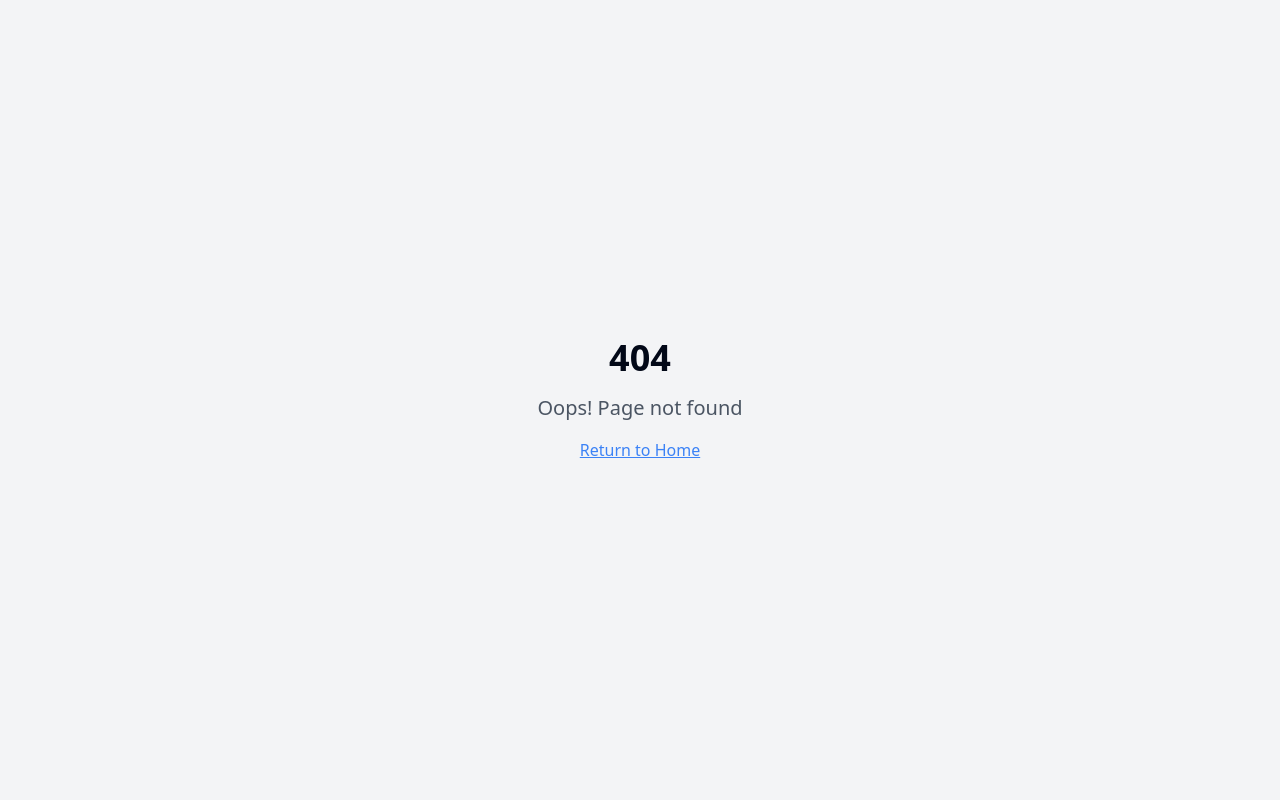
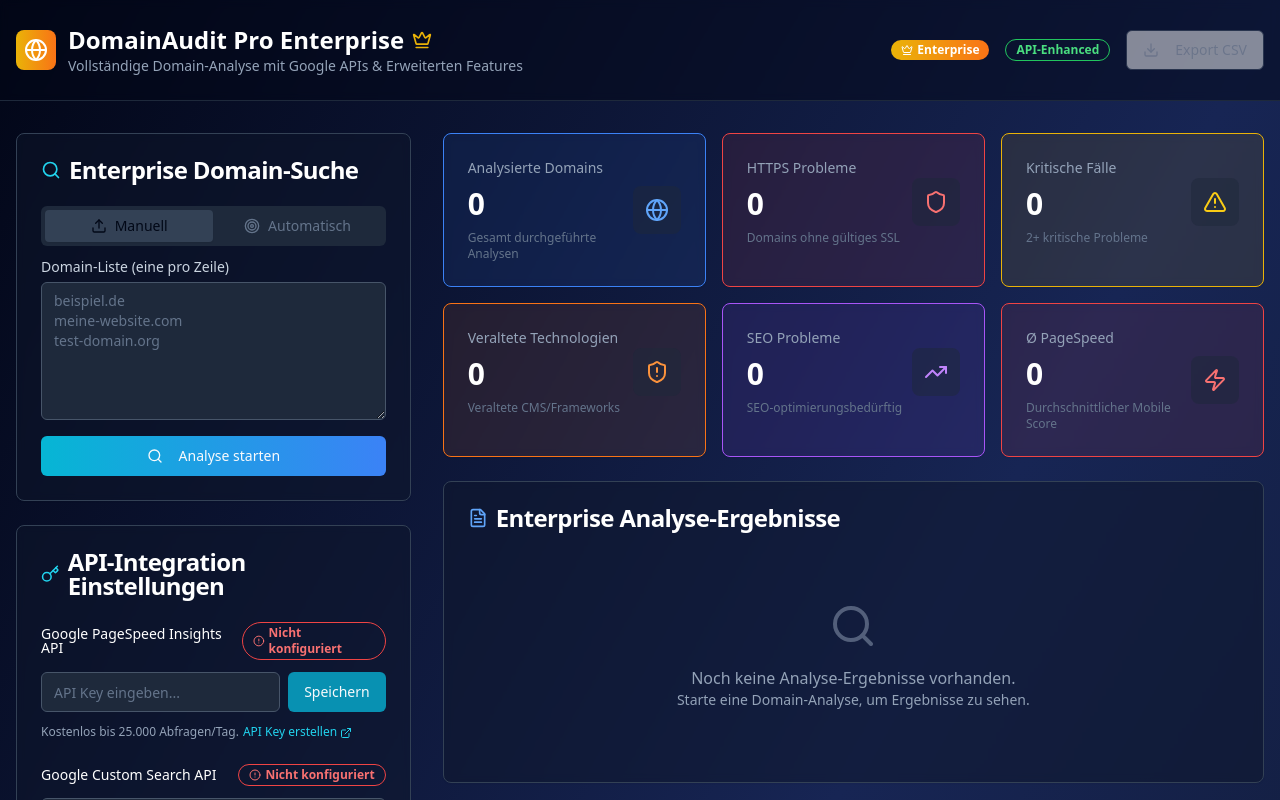
Before and after one commit to LepcsikMike/domain-vital-scanner, a React (Vite) app: page /enterprise in a window 1280 px wide. Before the commit this address had no page. Shown: the top 800 px of the page. Built offline with nearby package versions, Linux system fonts and the light colour scheme.

Commit message:
Implement Enterprise app route

```diff
--- a/src/App.tsx
+++ b/src/App.tsx
@@ -7,6 +7,7 @@ import { BrowserRouter, Routes, Route } from "react-router-dom";
 import { PlanProvider } from "./contexts/PlanContext";
 import LandingPage from "./pages/LandingPage";
 import Index from "./pages/Index";
+import EnterpriseApp from "./pages/EnterpriseApp";
 import NotFound from "./pages/NotFound";
 
 const queryClient = new QueryClient();
@@ -21,6 +22,8 @@ const App = () => (
           <Routes>
             <Route path="/" element={<LandingPage />} />
             <Route path="/app" element={<Index />} />
+            <Route path="/enterprise" element={<EnterpriseApp />} />
+            <Route path="/enterprise-app" element={<EnterpriseApp />} />
             {/* ADD ALL CUSTOM ROUTES ABOVE THE CATCH-ALL "*" ROUTE */}
             <Route path="*" element={<NotFound />} />
           </Routes>
--- a/src/contexts/PlanContext.tsx
+++ b/src/contexts/PlanContext.tsx
@@ -11,6 +11,7 @@ interface PlanContextType {
   canScan: boolean;
   incrementDailyScans: () => void;
   upgradeToPro: () => void;
+  activateEnterprisePlan: () => void;
 }
 
 const PlanContext = createContext<PlanContextType | undefined>(undefined);
@@ -57,6 +58,12 @@ export const PlanProvider = ({ children }: PlanProviderProps) => {
     window.open('https://buy.stripe.com/7sYeVegbJekDdQbdjy8AE04', '_blank');
   };
 
+  const activateEnterprisePlan = () => {
+    setPlan('enterprise');
+    localStorage.setItem('userPlan', 'enterprise');
+    console.log('Enterprise plan activated');
+  };
+
   const canScan = plan === 'enterprise' || dailyScansUsed < dailyScansLimit;
 
   return (
@@ -69,6 +76,7 @@ export const PlanProvider = ({ children }: PlanProviderProps) => {
         canScan,
         incrementDailyScans,
         upgradeToPro,
+        activateEnterprisePlan,
       }}
     >
       {children}
--- /dev/null
+++ b/src/pages/EnterpriseApp.tsx
@@ -0,0 +1,180 @@
+
+import React, { useEffect } from 'react';
+import { Card, CardContent, CardHeader, CardTitle } from "@/components/ui/card";
+import { Button } from "@/components/ui/button";
+import { Badge } from "@/components/ui/badge";
+import { Progress } from "@/components/ui/progress";
+import { Search, Globe, Shield, Zap, FileText, Download, Pause, Crown } from 'lucide-react';
+import { DomainSearchForm } from '@/components/DomainSearchForm';
+import { AnalysisResults } from '@/components/AnalysisResults';
+import { DashboardStats } from '@/components/DashboardStats';
+import { AnalysisSettings } from '@/components/AnalysisSettings';
+import { CostTracker } from '@/components/CostTracker';
+import { useDomainAnalysis } from '@/hooks/useDomainAnalysis';
+import { ApiKeySettings } from '@/components/ApiKeySettings';
+import { usePlan } from '@/contexts/PlanContext';
+import { useSearchParams } from 'react-router-dom';
+
+const EnterpriseApp = () => {
+  const [searchParams] = useSearchParams();
+  const { activateEnterprisePlan } = usePlan();
+
+  const {
+    domains,
+    isAnalyzing,
+    progress,
+    results,
+    analysisCount,
+    successRate,
+    startAnalysis,
+    pauseAnalysis,
+    exportResults,
+    settings,
+    updateSettings
+  } = useDomainAnalysis();
+
+  useEffect(() => {
+    // Check for access key in URL parameters
+    const accessKey = searchParams.get('key') || searchParams.get('access');
+    if (accessKey) {
+      // Validate access key (simple validation for now)
+      const validKeys = ['ENT_2024_ACCESS_PRO', 'PREMIUM_USER_2024', 'ENTERPRISE_ACCESS_KEY'];
+      if (validKeys.includes(accessKey)) {
+        activateEnterprisePlan();
+      }
+    } else {
+      // Auto-activate Enterprise for this route
+      activateEnterprisePlan();
+    }
+  }, [searchParams, activateEnterprisePlan]);
+
+  const handleSearchStart = (domainList: string[], searchType: string, searchOptions?: any) => {
+    startAnalysis(domainList, searchType, searchOptions);
+  };
+
+  return (
+    <div className="min-h-screen bg-gradient-to-br from-slate-950 via-blue-950 to-slate-900">
+      {/* Enterprise Header */}
+      <div className="border-b border-slate-800 bg-slate-950/50 backdrop-blur-sm">
+        <div className="container mx-auto px-4 py-6">
+          <div className="flex items-center justify-between">
+            <div className="flex items-center space-x-3">
+              <div className="p-2 bg-gradient-to-r from-yellow-500 to-orange-500 rounded-lg">
+                <Globe className="h-6 w-6 text-white" />
+              </div>
+              <div>
+                <h1 className="text-2xl font-bold text-white flex items-center">
+                  DomainAudit Pro Enterprise
+                  <Crown className="h-5 w-5 ml-2 text-yellow-500" />
+                </h1>
+                <p className="text-slate-400 text-sm">
+                  Vollständige Domain-Analyse mit Google APIs & Erweiterten Features
+                </p>
+              </div>
+            </div>
+            <div className="flex items-center space-x-4">
+              <Badge className="bg-gradient-to-r from-yellow-500 to-orange-500 text-white border-0">
+                <Crown className="h-3 w-3 mr-1" />
+                Enterprise
+              </Badge>
+
+              <Badge variant="outline" className="border-green-500 text-green-400">
+                API-Enhanced
+              </Badge>
+
+              <Button onClick={exportResults} variant="outline" className="border-slate-600 text-slate-300 hover:bg-slate-800" disabled={results.length === 0}>
+                <Download className="h-4 w-4 mr-2" />
+                Export CSV
+              </Button>
+            </div>
+          </div>
+        </div>
+      </div>
+
+      <div className="container mx-auto px-4 py-8">
+        <div className="grid grid-cols-1 lg:grid-cols-3 gap-8">
+          {/* Left Sidebar */}
+          <div className="lg:col-span-1 space-y-6">
+            {/* Search Form */}
+            <Card className="bg-slate-900/50 border-slate-700 backdrop-blur-sm">
+              <CardHeader>
+                <CardTitle className="text-white flex items-center">
+                  <Search className="h-5 w-5 mr-2 text-cyan-400" />
+                  Enterprise Domain-Suche
+                </CardTitle>
+              </CardHeader>
+              <CardContent>
+                <DomainSearchForm onSearchStart={handleSearchStart} isAnalyzing={isAnalyzing} />
+              </CardContent>
+            </Card>
+
+            {/* API Settings */}
+            <ApiKeySettings />
+
+            {/* Cost Tracker */}
+            <CostTracker analysisCount={analysisCount} successRate={successRate} />
+
+            {/* Analysis Settings */}
+            <Card className="bg-slate-900/50 border-slate-700 backdrop-blur-sm">
+              <CardHeader>
+                <CardTitle className="text-white flex items-center">
+                  <Zap className="h-5 w-5 mr-2 text-yellow-400" />
+                  Erweiterte Einstellungen
+                </CardTitle>
+              </CardHeader>
+              <CardContent>
+                <AnalysisSettings settings={settings} onSettingsChange={updateSettings} />
+              </CardContent>
+            </Card>
+          </div>
+
+          {/* Main Content */}
+          <div className="lg:col-span-2 space-y-6">
+            {/* Dashboard Stats */}
+            <DashboardStats results={results} />
+
+            {/* Progress */}
+            {isAnalyzing && (
+              <Card className="bg-slate-900/50 border-slate-700 backdrop-blur-sm transition-all duration-300 ease-in-out">
+                <CardHeader>
+                  <CardTitle className="text-white flex items-center justify-between">
+                    <span className="flex items-center">
+                      <Shield className="h-5 w-5 mr-2 text-green-400" />
+                      Enterprise API-Enhanced Live-Analyse
+                    </span>
+                    <Button size="sm" variant="outline" onClick={pauseAnalysis} className="border-slate-600 text-slate-300 hover:bg-slate-800">
+                      <Pause className="h-4 w-4" />
+                    </Button>
+                  </CardTitle>
+                </CardHeader>
+                <CardContent>
+                  <div className="space-y-3">
+                    <Progress value={progress} className="w-full" />
+                    <p className="text-sm text-slate-400">
+                      {Math.round(progress)}% abgeschlossen - Google APIs & intelligente Analyse aktiv
+                    </p>
+                  </div>
+                </CardContent>
+              </Card>
+            )}
+
+            {/* Analysis Results */}
+            <Card className="bg-slate-900/50 border-slate-700 backdrop-blur-sm">
+              <CardHeader>
+                <CardTitle className="text-white flex items-center">
+                  <FileText className="h-5 w-5 mr-2 text-blue-400" />
+                  Enterprise Analyse-Ergebnisse
+                </CardTitle>
+              </CardHeader>
+              <CardContent>
+                <AnalysisResults results={results} />
+              </CardContent>
+            </Card>
+          </div>
+        </div>
+      </div>
+    </div>
+  );
+};
+
+export default EnterpriseApp;
```
